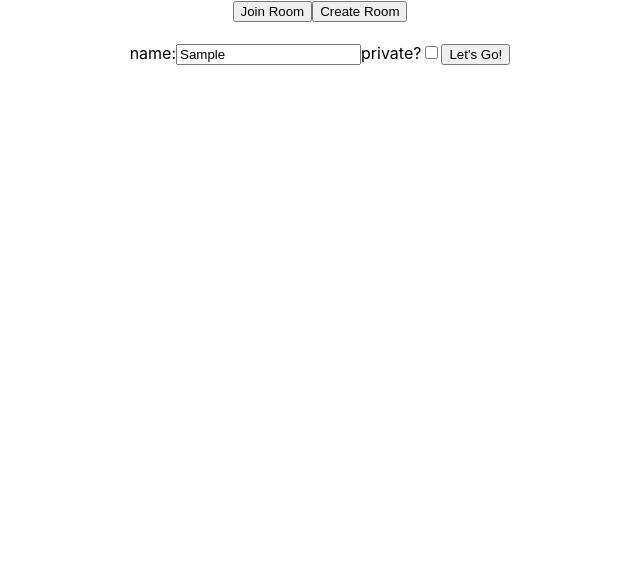
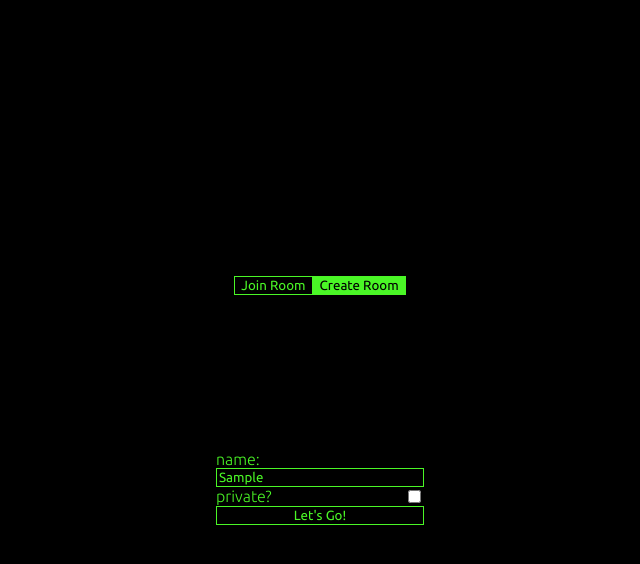
Before and after one commit to soleilyasmina/very-elite-club, a React (Create React App) app in the folder client/: page / in a window 1280 px wide. Both pictures are taken after typing "Sample", "Sample", "Sample" into the empty fields and a click on the button "Create Room". Shown: the top 564 px of the page, without its empty margins (320-960 px from the left). Built offline with nearby package versions, Linux system fonts and the light colour scheme; no server answers.

Commit message:
styling, offline bugs, and more!

```diff
--- a/client/public/index.html
+++ b/client/public/index.html
@@ -5,12 +5,13 @@
     <link rel="icon" href="%PUBLIC_URL%/favicon.ico" />
     <meta name="viewport" content="width=device-width, initial-scale=1" />
     <meta name="theme-color" content="#000000" />
-    <meta
-      name="description"
-      content="Play games with your friends!"
-    />
+    <meta name="description" content="Play games with your friends!" />
     <link rel="apple-touch-icon" href="%PUBLIC_URL%/logo192.png" />
     <link rel="manifest" href="%PUBLIC_URL%/manifest.json" />
+    <link
+      href="https://fonts.googleapis.com/css2?family=Ubuntu:ital,wght@0,300;0,400;0,700;1,300&display=swap"
+      rel="stylesheet"
+    />
     <title>Very Elite Club</title>
   </head>
   <body>
--- a/client/src/App.css
+++ b/client/src/App.css
@@ -1,38 +1,158 @@
-.App {
+* {
+  font-family: "Ubuntu", monospace;
+}
+
+.app {
+  display: flex;
+  flex-direction: column;
+  min-height: 100vh;
+  justify-content: center;
+  background: black;
+  font-family: "Ubuntu", monospace;
+  font-weight: 300;
+}
+
+.home,
+.room-info {
+  display: flex;
+  flex-direction: column;
+  height: 250px;
+  width: 300px;
+  justify-content: space-between;
+  align-items: center;
+  margin: 0 auto;
+  background: black;
+}
+
+.home p {
+  color: #4af626;
+}
+
+.home form {
+  display: flex;
+  flex-direction: column;
+  padding: 0 20px;
+  color: #4af626;
+  justify-content: center;
+}
+
+.home button,
+.home form button,
+.home form input,
+.chatbox form input,
+.chatbox form button {
+  background: black;
+  color: #4af626;
+  border: 1px solid #4af626;
+}
+
+.home form button:focus,
+.home form input:focus,
+.chatbox form input:focus {
+  outline: 1px solid #46f121;
+}
+
+.home button:focus {
+  outline: 0px solid transparent;
+}
+
+.home-selected {
+  background: #4af626 !important;
+  color: black !important;
+}
+
+.create-private {
+  display: flex;
+  flex-direction: row;
+  justify-content: space-between;
+}
+
+.create-private input[type=checkbox] {
+  background: #4AF626;
+}
+
+.room-info {
+  margin: 20px auto;
+  height: 150px;
+}
+
+.room-info * {
+  color: #4af626;
+}
+
+.room-info h2,
+.room-info h3,
+.room-info h5,
+.room-info ul {
+  margin: 0 auto;
+}
+
+.room-info ul {
+  list-style: none;
+  margin: 0;
+  padding: 0;
   text-align: center;
 }
 
-.App-logo {
-  height: 40vmin;
-  pointer-events: none;
+.room-info ul li div {
+  border-radius: 100%;
+  width: 20px;
+  height: 20px;
+  display: inline;
 }
 
-@media (prefers-reduced-motion: no-preference) {
-  .App-logo {
-    animation: App-logo-spin infinite 20s linear;
-  }
+.offline {
+  background-color: red;
 }
 
-.App-header {
-  background-color: #282c34;
-  min-height: 100vh;
+.online {
+  background-color: #4af626;
+}
+
+.chatbox {
+  margin: 0 auto;
+  padding: 20px;
+  width: 50vw;
+  min-width: 280px;
+  max-width: 700px;
   display: flex;
   flex-direction: column;
+  justify-content: center;
   align-items: center;
-  justify-content: center;
-  font-size: calc(10px + 2vmin);
-  color: white;
+  color: #4af626;
 }
 
-.App-link {
-  color: #61dafb;
+.chatbox-messages {
+  height: 200px;
+  border: 1px solid #4af626;
+  width: 50vw;
+  min-width: 280px;
+  margin: 20px auto;
+  padding: 10px;
+  box-sizing: border-box;
+  overflow-y: scroll;
 }
 
-@keyframes App-logo-spin {
-  from {
-    transform: rotate(0deg);
-  }
-  to {
-    transform: rotate(360deg);
-  }
+.chatbox form {
+  margin: 20px auto;
 }
+
+.chatbox p {
+  margin: 0;
+}
+
+.chatbox-you {
+  font-weight: 500;
+}
+
+::-webkit-scrollbar {
+  width: 5px;
+}
+
+::-webkit-scrollbar-track {
+  background: #010101;
+}
+
+::-webkit-scrollbar-thumb {
+  background: #4af626;
+}
--- a/client/src/App.jsx
+++ b/client/src/App.jsx
@@ -55,7 +55,7 @@ function App() {
   }, [room]);
 
   return (
-    <div className="App">
+    <div className="app">
       <Switch>
         <Route exact path="/">
           <Home socket={socket} />
--- a/client/src/components/shared/Chatbox.jsx
+++ b/client/src/components/shared/Chatbox.jsx
@@ -1,8 +1,14 @@
-import React, { useState } from 'react';
+import React, { useEffect, useState, useRef } from 'react';
 
 const Chatbox = (props) => {
   const [content, updateContent] = useState('');
+  const scrollbox = useRef();
+
   const { socket, room, user } = props;
+
+  useEffect(() => {
+    scrollbox.current.scrollTop = scrollbox.current.scrollHeight;
+  }, [room.messages]);
 
   const handleTyping = (e) => {
     const { value } = e.target;
@@ -45,11 +51,11 @@ const Chatbox = (props) => {
   };
 
   return (
-    <div>
-      <div>
+    <div className='chatbox'>
+      <div className='chatbox-messages'  ref={scrollbox}>
         {room.messages.map((msg) => (
           <div>
-            <h4><strong>{msg.name}</strong>: {msg.content}</h4>
+            <p className={msg.name === user.name && "chatbox-you"}><strong>{msg.name}</strong>: {msg.content}</p>
           </div>
         ))}
       </div>
--- a/client/src/screens/Home/CreateRoom.jsx
+++ b/client/src/screens/Home/CreateRoom.jsx
@@ -23,12 +23,14 @@ const CreateRoom = (props) => {
         onChange={(e) => updateName(e.target.value)} maxLength="12"
         value={name}
       />
+      <div className="create-private">
         <label htmlFor="isPrivate">private?</label>
         <input
           type="checkbox"
           checked={isPrivate}
           onChange={() => updateIsPrivate(!isPrivate)}
         />
+      </div>
       <button type="submit">Let's Go!</button>
     </form>
   )
--- a/client/src/screens/Home/index.jsx
+++ b/client/src/screens/Home/index.jsx
@@ -13,13 +13,15 @@ const Home = (props) => {
 
   return (
     <section className="home">
-      <button onClick={() => updateIsJoin(true)}>
+      <div className="home-buttons">
+      <button className={isJoin && 'home-selected'} onClick={() => updateIsJoin(true)}>
         Join Room
       </button>
-      <button onClick={() => updateIsJoin(false)}>
+        <button className={!isJoin && 'home-selected'} onClick={() => updateIsJoin(false)}>
         Create Room
       </button>
-      <h4>{errorMessage}</h4>
+      </div>
+      {errorMessage && <p>{errorMessage}</p>}
       {
         isJoin
           ? <JoinRoom
--- a/client/src/screens/Room/index.jsx
+++ b/client/src/screens/Room/index.jsx
@@ -5,16 +5,26 @@ const Room = (props) => {
   const { socket, room, user } = props;
 
   if (!room) return null;
+
+  const status = (mem) => {
+    if (mem.host) {
+      return '(host)';
+    } else if (mem.name === user.name) {
+      return '(you)';
+    }
+  }
+
   return (
-    <div>
-      <div>
-      <h2>Host: {room.members.find((mem) => mem.host === true).name}</h2>
-      <h3>Code: {room.code}</h3>
-      {room.password && <h4>Password: {room.password}</h4>}
-      <h5>{user.name}</h5>
-      <ul>
-        {room.members.map((mem) => <li>{mem.name} {mem.connected ? '' : '(offline)'}</li>)}
-      </ul>
+    <div className='room'>
+      <div className='room-info'>
+        <h3>Code: {room.code}</h3>
+        {room.password && <h4>Password: {room.password}</h4>}
+        <h5>{user.name}</h5>
+        <ul>
+          {room.members.map((mem) => (
+            <li>{mem.name} {status(mem)} <div className={mem.connected ? 'online' : 'offline'}></div></li>
+          ))}
+        </ul>
       </div>
       <Chatbox {...props} />
     </div>
```
Also changed, not shown: 1 other file (tests, documents, lock files or other folders). Lines whose indentation alone changed are shown as unchanged.
